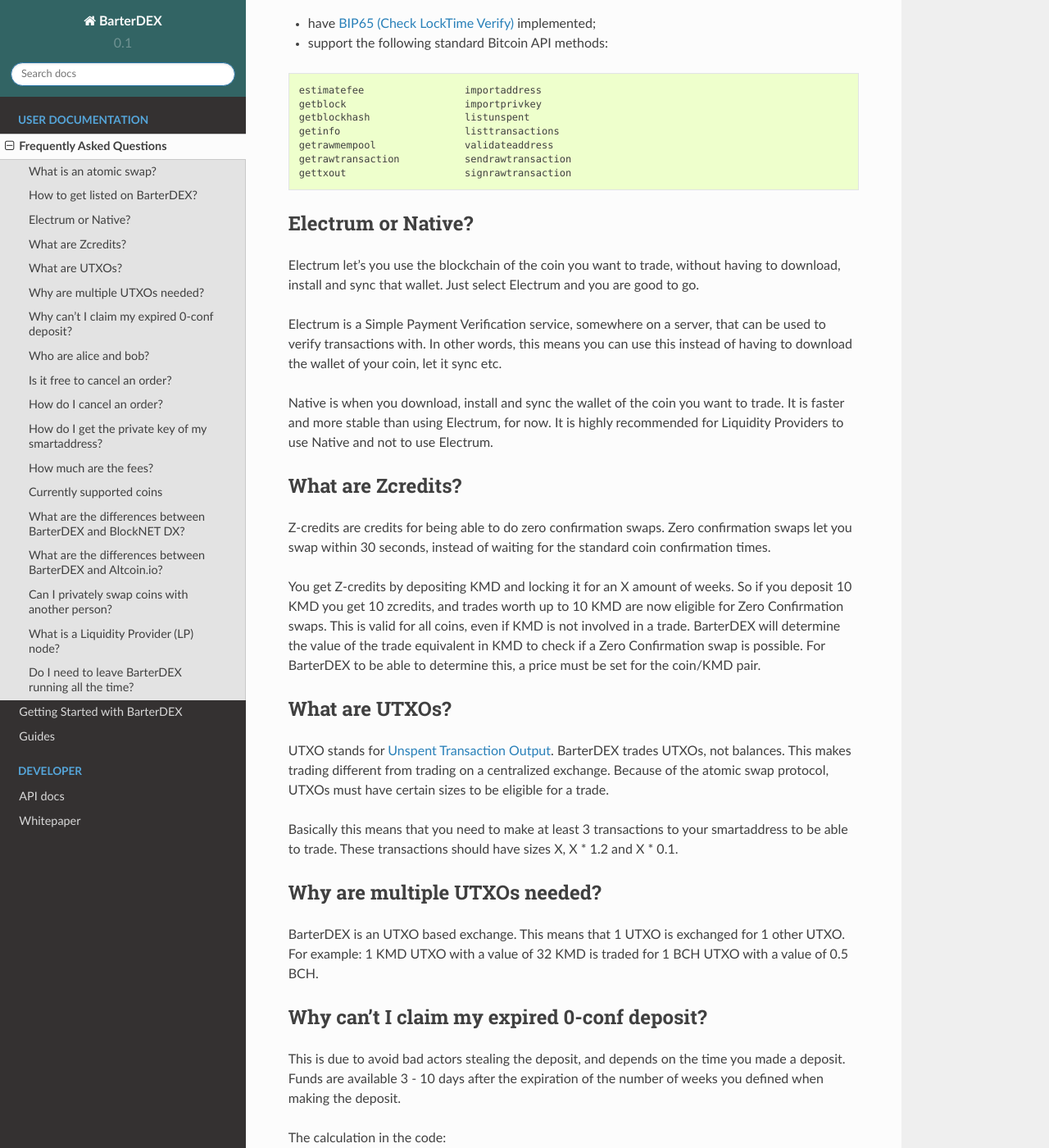
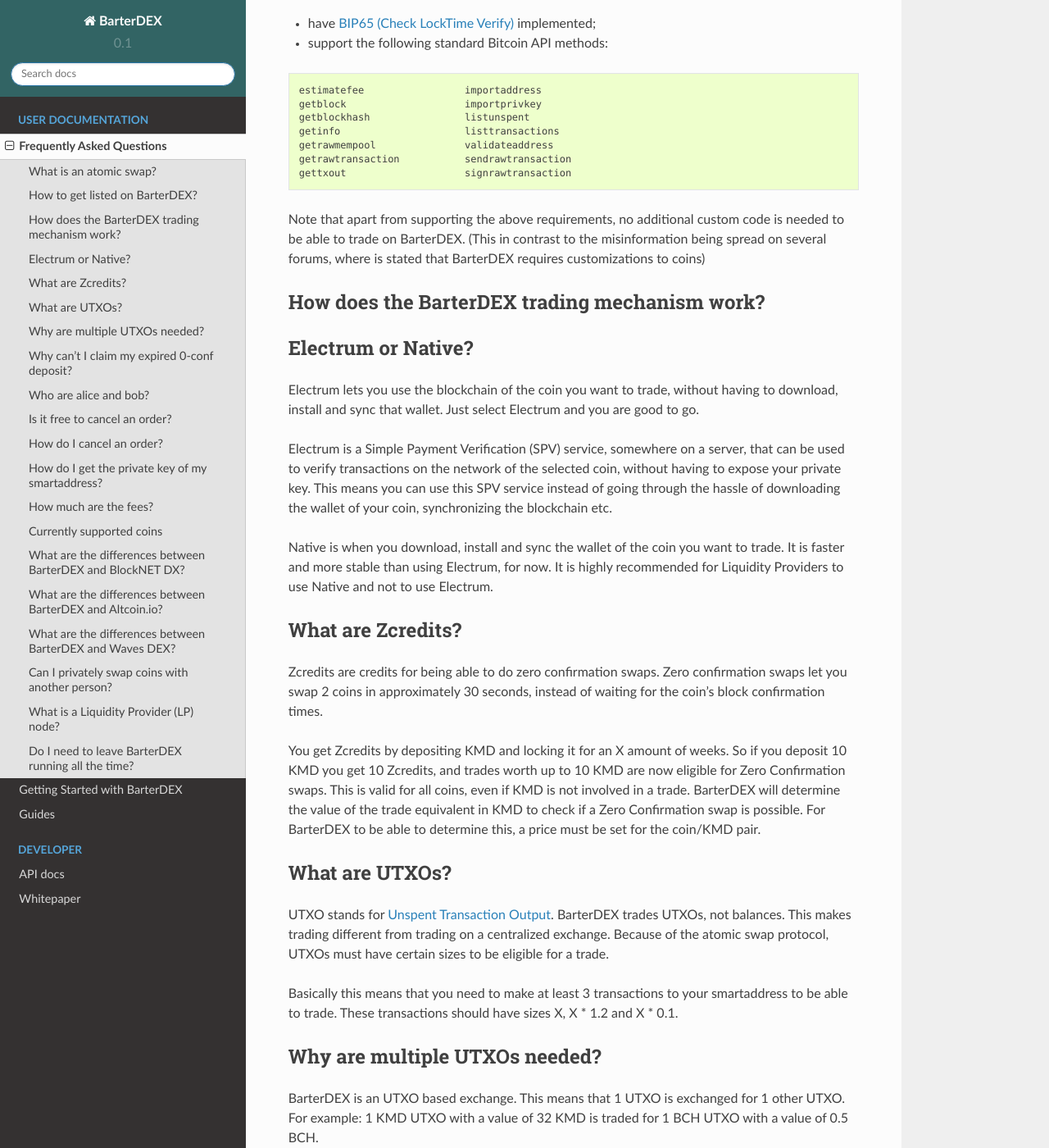
Before and after one commit to jorian/barterdexdocs, a Sphinx documentation site: the page built from docs/source/faq.rst, in a window 1280 px wide and 1400 px high, scrolled down 495 px. Shown: the whole window at 82% size. Built offline with Sphinx 7.4.7 and the Read the Docs theme 2.0.0, drawn with Linux system fonts in a browser that asks for light colours; some of the changed text lies outside the part shown.

Commit message:
several updates

```diff
--- a/docs/source/faq.rst
+++ b/docs/source/faq.rst
@@ -31,24 +31,30 @@
     getrawtransaction		sendrawtransaction
     gettxout 			signrawtransaction
 
+Note that apart from supporting the above requirements, no additional custom code is needed to be able to trade on BarterDEX. (This in contrast to the misinformation being spread on several forums, where is stated that BarterDEX requires customizations to coins)
+
 
 .. _BIP65 (Check LockTime Verify): https://github.com/bitcoin/bips/blob/master/bip-0065.mediawiki
+
+How does the BarterDEX trading mechanism work?
+----------------------------------------------
+
 
 Electrum or Native?
 -------------------
 
-Electrum let's you use the blockchain of the coin you want to trade, without having to download, install and sync that wallet. Just select Electrum and you are good to go.
+Electrum lets you use the blockchain of the coin you want to trade, without having to download, install and sync that wallet. Just select Electrum and you are good to go.
 
-Electrum is a Simple Payment Verification service, somewhere on a server, that can be used to verify transactions with. In other words, this means you can use this instead of having to download the wallet of your coin, let it sync etc.
+Electrum is a Simple Payment Verification (SPV) service, somewhere on a server, that can be used to verify transactions on the network of the selected coin, without having to expose your private key. This means you can use this SPV service instead of going through the hassle of downloading the wallet of your coin, synchronizing the blockchain etc.
 
 Native is when you download, install and sync the wallet of the coin you want to trade. It is faster and more stable than using Electrum, for now. It is highly recommended for Liquidity Providers to use Native and not to use Electrum.
 
 What are Zcredits?
 ------------------
 
-Z-credits are credits for being able to do zero confirmation swaps. Zero confirmation swaps let you swap within 30 seconds, instead of waiting for the standard coin confirmation times.
+Zcredits are credits for being able to do zero confirmation swaps. Zero confirmation swaps let you swap 2 coins in approximately 30 seconds, instead of waiting for the coin's block confirmation times.
 
-You get Z-credits by depositing KMD and locking it for an X amount of weeks. So if you deposit 10 KMD you get 10 zcredits, and trades worth up to 10 KMD are now eligible for Zero Confirmation swaps. This is valid for all coins, even if KMD is not involved in a trade. BarterDEX will determine the value of the trade equivalent in KMD to check if a Zero Confirmation swap is possible. For BarterDEX to be able to determine this, a price must be set for the coin/KMD pair.
+You get Zcredits by depositing KMD and locking it for an X amount of weeks. So if you deposit 10 KMD you get 10 Zcredits, and trades worth up to 10 KMD are now eligible for Zero Confirmation swaps. This is valid for all coins, even if KMD is not involved in a trade. BarterDEX will determine the value of the trade equivalent in KMD to check if a Zero Confirmation swap is possible. For BarterDEX to be able to determine this, a price must be set for the coin/KMD pair.
 
 What are UTXOs?
 ---------------
@@ -76,7 +82,7 @@
    timestamp += weeks + 2;
    timestamp *= LP_WEEKMULT;
 
-
+Doing a claim on a still locked deposit will return the time you need to wait before your deposit can successfully be claimed.
 
 .. _Unspent Transaction Output: http://learnmeabitcoin.com/glossary/utxo
 
@@ -88,7 +94,7 @@
 Is it free to cancel an order?
 ------------------------------
 
-Yes. Placing orders and sending a request doesn't cost you anything. Only when your request has found a willing trade partner and a connection has been established, you will start paying the dexfee.
+Yes. Placing orders and sending a request doesn't cost you anything. Only when your request has found a willing trade partner and a connection has been established, the dexfee and transaction fees will be paid.
 
 How do I cancel an order?
 -------------------------
@@ -161,15 +167,35 @@
 ZER   Zero
 HODLC HOdlcoin
 UIS   Unitus
-===== ============ ======== ================ ====
+===== ============ ======== ================
 
 All the `Komodo Platform assetchains`_
 
 What are the differences between BarterDEX and BlockNET DX?
 -----------------------------------------------------------
 
+BlockNET DX, or BlockDX, is a coin which focus solely lies on creating a Decentralized Exchange. The differences between BarterDEX and BlockDX are subtle, but important.
+
+First of all, the fees:
+
+=========   ======= =========
+fees:       BlockDX BarterDEX
+=========   ======= =========
+Maker-fee   0.05%   0.15%
+Taker-fee   0.20%   none
+=========   ======= =========
+
+These fees do not take standard transaction fees into account, which for BarterDEX is based on the amount of transactions necessary to do an atomic swap (3 for maker, 4 for taker). BlockDX is (at the time of this writing) not yet live, so nothing can be said of how many standard transaction fees they require.
+
+BlockDX uses so-called Service Nodes to be able to do atomic swaps. They are essential in the process of doing an atomic swap; without the Service Nodes, you can't trade. This in stark contrast with BarterDEX, where you don't need Service Nodes to be able to trade. 2 nodes, both running BarterDEX, are able to do an atomic swap between each other, without needing anything else.
+
+At the time of this writing, BlockDX has yet to release (a beta of) their DEX and its source code. Until then, no proper comparison can be made between BlockDX and BarterDEX. It is clear though, that BlockDX is going to be the closest 'competitor' to BarterDEX.
+
 What are the differences between BarterDEX and Altcoin.io?
 ----------------------------------------------------------
+
+What are the differences between BarterDEX and Waves DEX?
+---------------------------------------------------------
 
 Can I privately swap coins with another person?
 -----------------------------------------------
```
Also changed, not shown: other parts of docs/source/faq.rst (+8 -6 lines), docs/source/api.rst (+57 -13 lines), docs/source/index.rst (+0 -9 lines), 12 other files.
